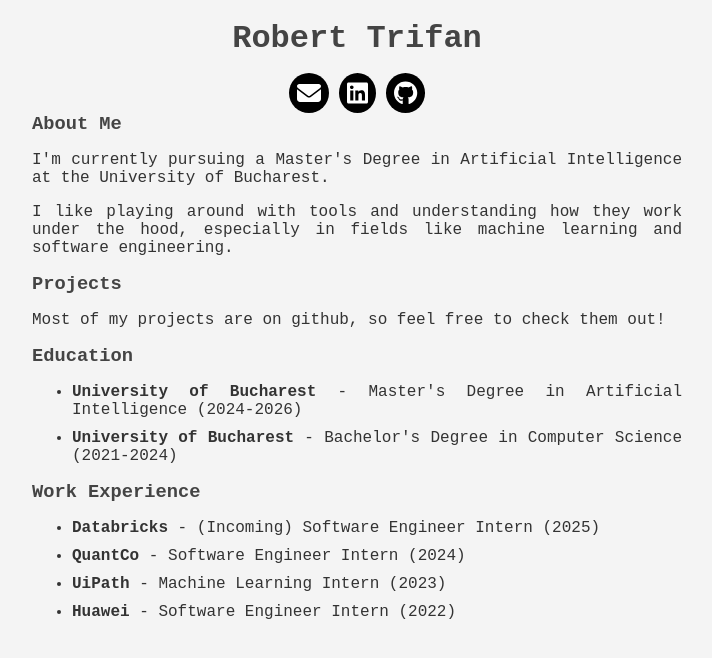
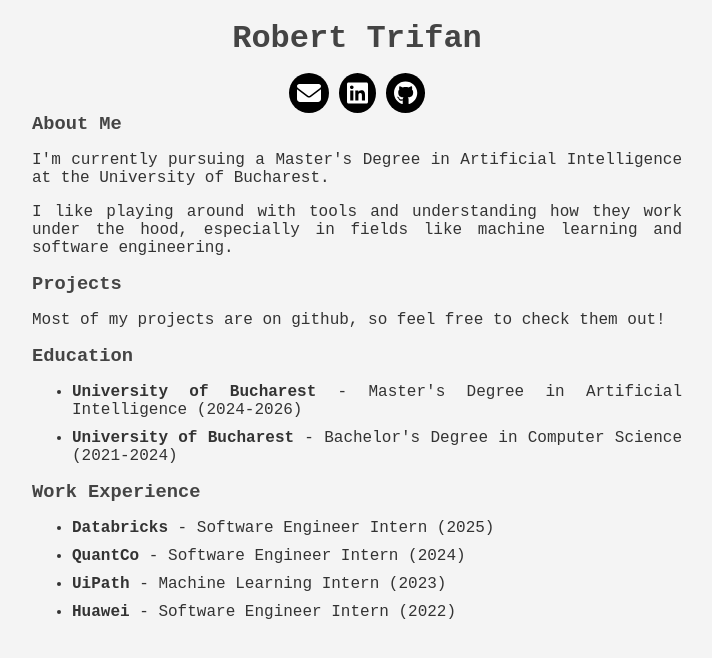
Before and after one commit to trifangrobert/trifangrobert.github.io, a React (Create React App) app: page / in a window 1280 px wide. Shown: the top 658 px of the page, without its empty margins (283-995 px from the left). Built offline with nearby package versions, Linux system fonts and the light colour scheme; the HTML template or start-up script is replaced by a standard one.

Commit message:
update internship status

```diff
--- a/src/components/MainContent.jsx
+++ b/src/components/MainContent.jsx
@@ -54,7 +54,7 @@
       <section>
         <h3>Work Experience</h3>
         <ul>
-          <li><strong>Databricks</strong> - (Incoming) Software Engineer Intern (2025)</li>
+          <li><strong>Databricks</strong> - Software Engineer Intern (2025)</li>
           <li><strong>QuantCo</strong> - Software Engineer Intern (2024)</li>
           <li><strong>UiPath</strong> - Machine Learning Intern (2023)</li>
           <li><strong>Huawei</strong> - Software Engineer Intern (2022)</li>
```
